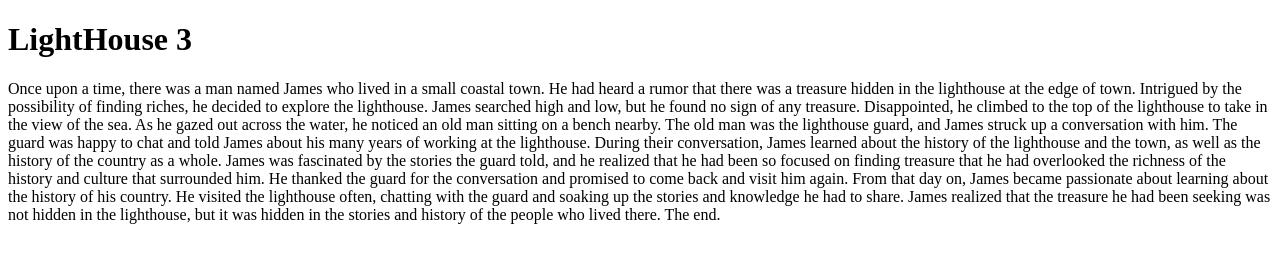
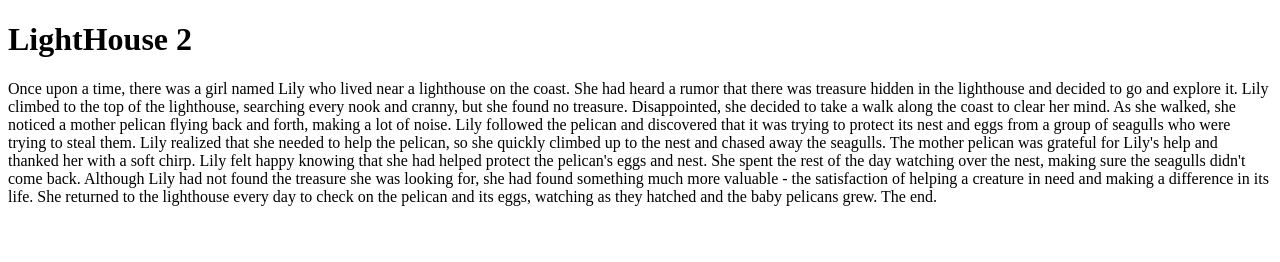
Before and after one commit to alex-mack-mimo/GitFantasyGame-ChaptGPT, a plain HTML site: page index.html in a window 1280 px wide. Drawn offline with Linux system fonts and the light colour scheme.

Commit message:
LightHouse 2

```diff
--- a/index.html
+++ b/index.html
@@ -7,17 +7,17 @@
     <title>Git Fantasy Game</title>
 </head>
 <body>
-    <h1>LightHouse 3</h1>
+    <h1>LightHouse 2</h1>
     <p>
-Once upon a time, there was a man named James who lived in a small coastal town. He had heard a rumor that there was a treasure hidden in the lighthouse at the edge of town. Intrigued by the possibility of finding riches, he decided to explore the lighthouse.
+Once upon a time, there was a girl named Lily who lived near a lighthouse on the coast. She had heard a rumor that there was treasure hidden in the lighthouse and decided to go and explore it.
 
-James searched high and low, but he found no sign of any treasure. Disappointed, he climbed to the top of the lighthouse to take in the view of the sea. As he gazed out across the water, he noticed an old man sitting on a bench nearby.
+Lily climbed to the top of the lighthouse, searching every nook and cranny, but she found no treasure. Disappointed, she decided to take a walk along the coast to clear her mind. As she walked, she noticed a mother pelican flying back and forth, making a lot of noise.
 
-The old man was the lighthouse guard, and James struck up a conversation with him. The guard was happy to chat and told James about his many years of working at the lighthouse. During their conversation, James learned about the history of the lighthouse and the town, as well as the history of the country as a whole.
+Lily followed the pelican and discovered that it was trying to protect its nest and eggs from a group of seagulls who were trying to steal them. Lily realized that she needed to help the pelican, so she quickly climbed up to the nest and chased away the seagulls.
 
-James was fascinated by the stories the guard told, and he realized that he had been so focused on finding treasure that he had overlooked the richness of the history and culture that surrounded him. He thanked the guard for the conversation and promised to come back and visit him again.
+The mother pelican was grateful for Lily's help and thanked her with a soft chirp. Lily felt happy knowing that she had helped protect the pelican's eggs and nest. She spent the rest of the day watching over the nest, making sure the seagulls didn't come back.
 
-From that day on, James became passionate about learning about the history of his country. He visited the lighthouse often, chatting with the guard and soaking up the stories and knowledge he had to share. James realized that the treasure he had been seeking was not hidden in the lighthouse, but it was hidden in the stories and history of the people who lived there.
+Although Lily had not found the treasure she was looking for, she had found something much more valuable - the satisfaction of helping a creature in need and making a difference in its life. She returned to the lighthouse every day to check on the pelican and its eggs, watching as they hatched and the baby pelicans grew.
 
 The end.
     </p>
```
